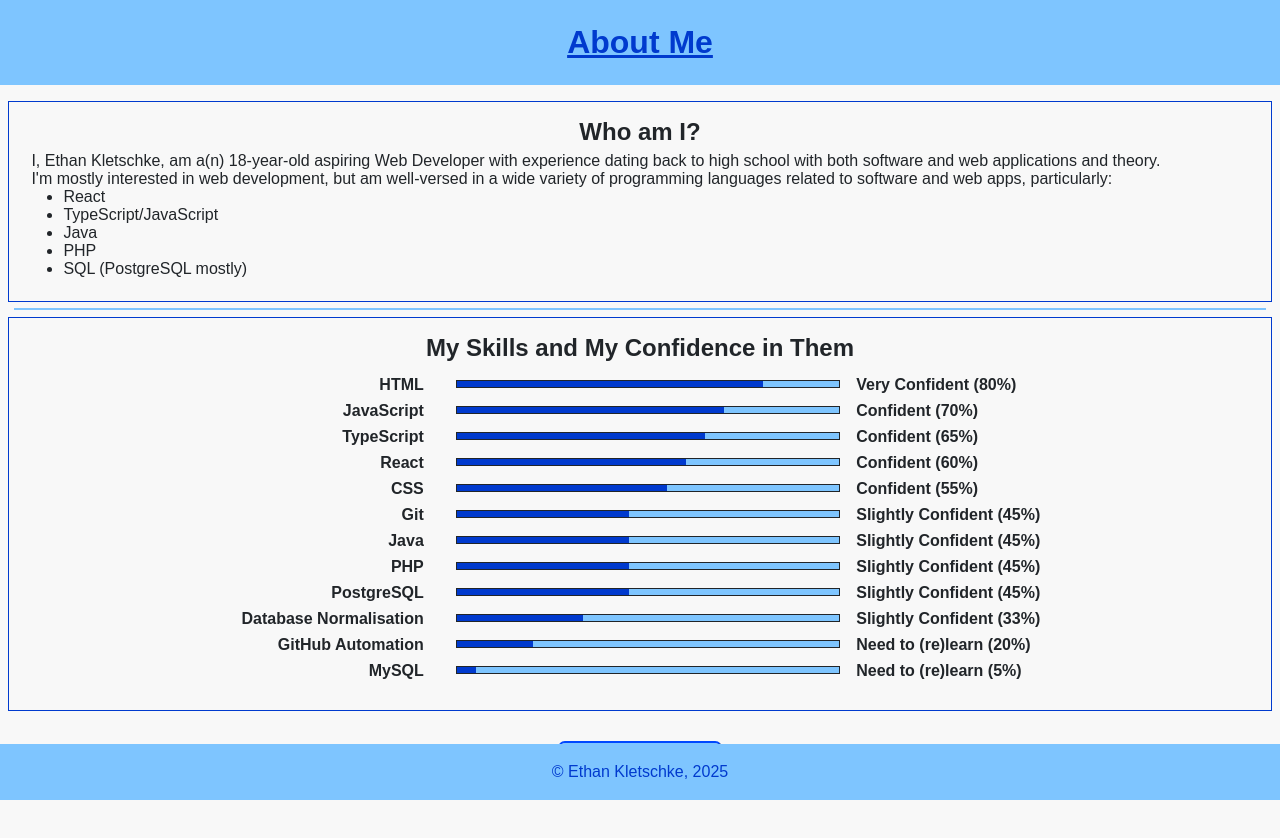
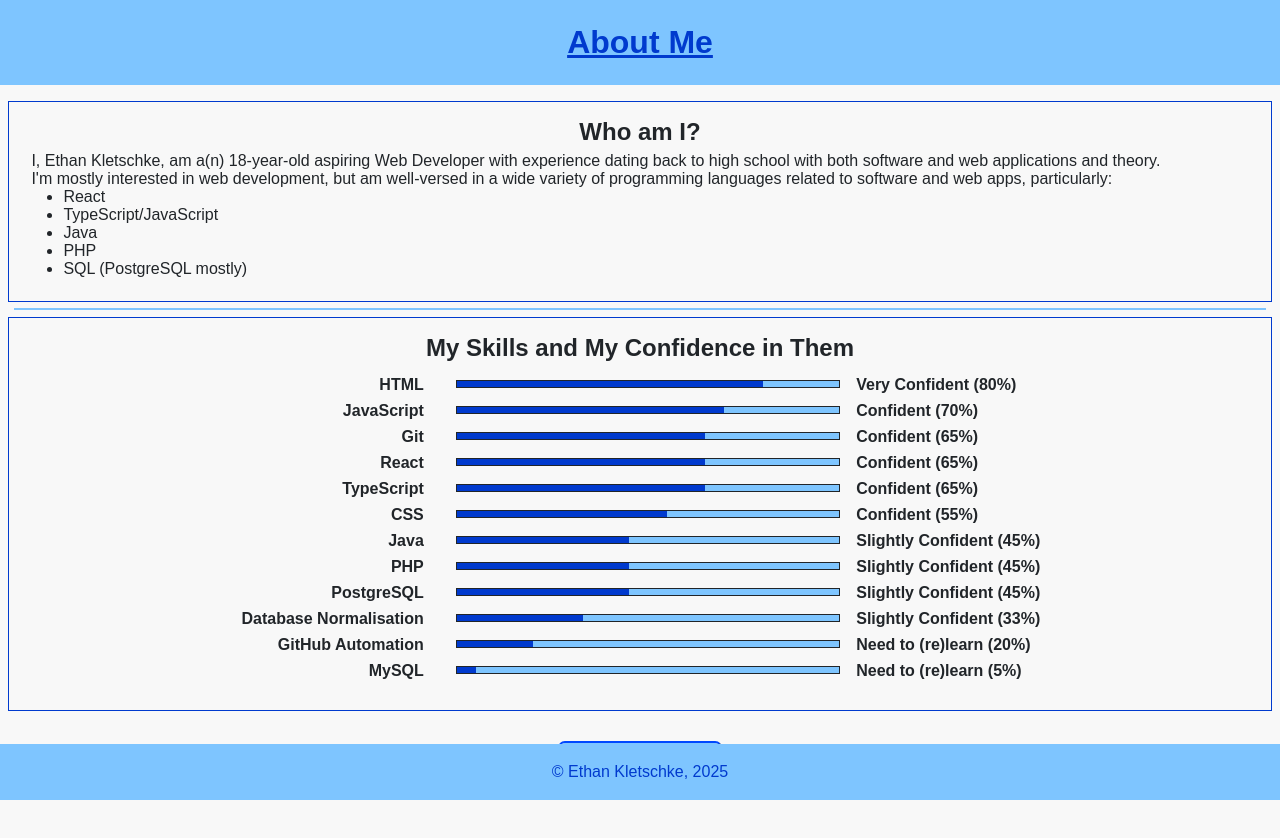
Before and after one commit to ethanKletschke/TSX-Portfolio-App, a React (Vite) app: page /aboutMe in a window 1280 px wide. Shown: the top 838 px of the page. Built offline with nearby package versions, Linux system fonts and the light colour scheme.

Commit message:
feat(ui): Update skill bars in AboutMe

```diff
--- a/src/pages/AboutMe/AboutMe.tsx
+++ b/src/pages/AboutMe/AboutMe.tsx
@@ -68,10 +68,10 @@ export default function AboutMe() {
           <article>
             <SkillMeter lblText="HTML" value={80} htmlID="html" />
             <SkillMeter lblText="JavaScript" value={70} htmlID="js" />
+            <SkillMeter lblText="Git" value={65} htmlID="git" />
+            <SkillMeter lblText="React" value={65} htmlID="react" />
             <SkillMeter lblText="TypeScript" value={65} htmlID="ts" />
-            <SkillMeter lblText="React" value={60} htmlID="react" />
             <SkillMeter lblText="CSS" value={55} htmlID="css" />
-            <SkillMeter lblText="Git" value={45} htmlID="git" />
             <SkillMeter lblText="Java" value={45} htmlID="java" />
             <SkillMeter lblText="PHP" value={45} htmlID="php" />
             <SkillMeter lblText="PostgreSQL" value={45} htmlID="pgsql" />
```
